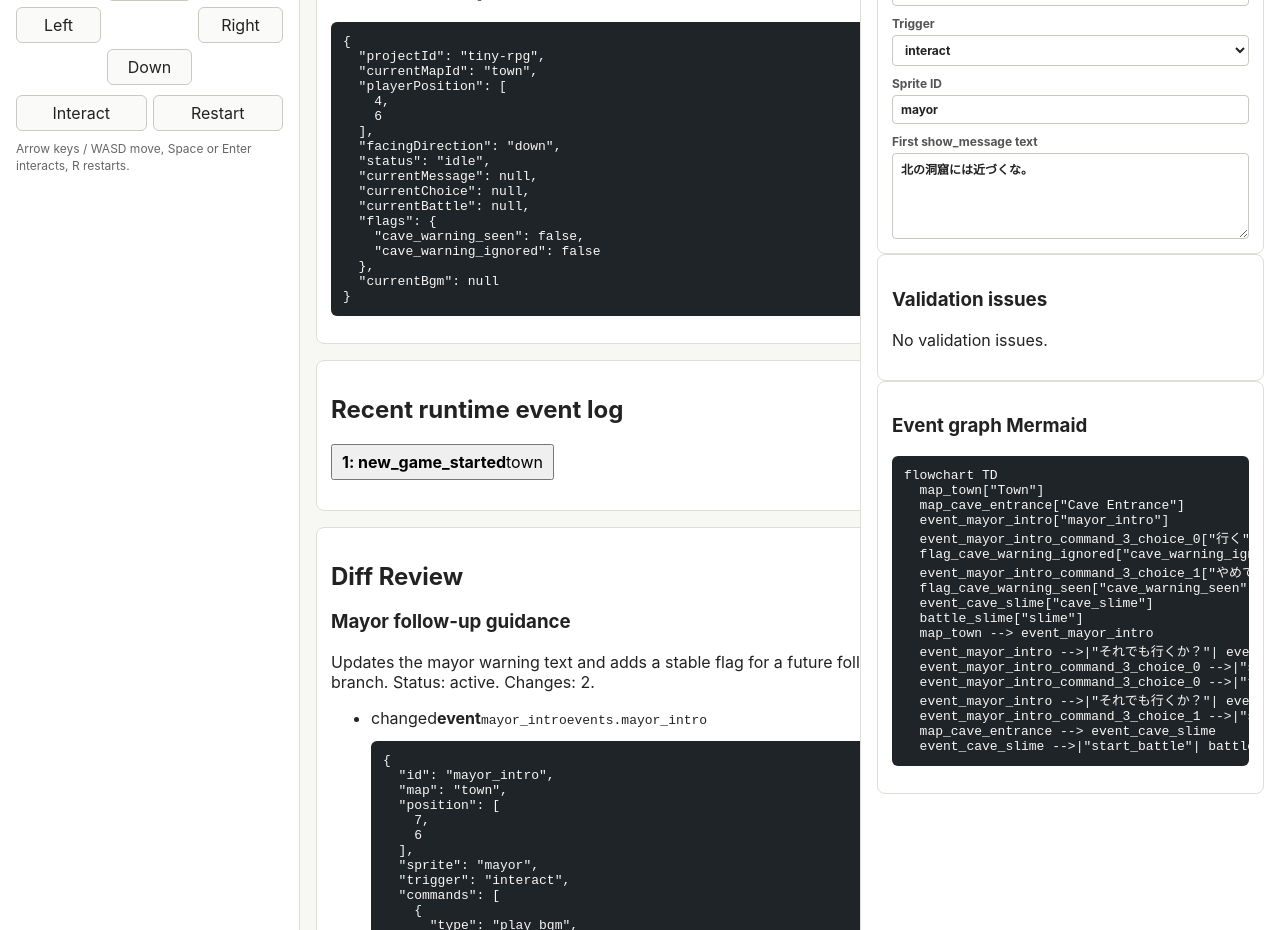
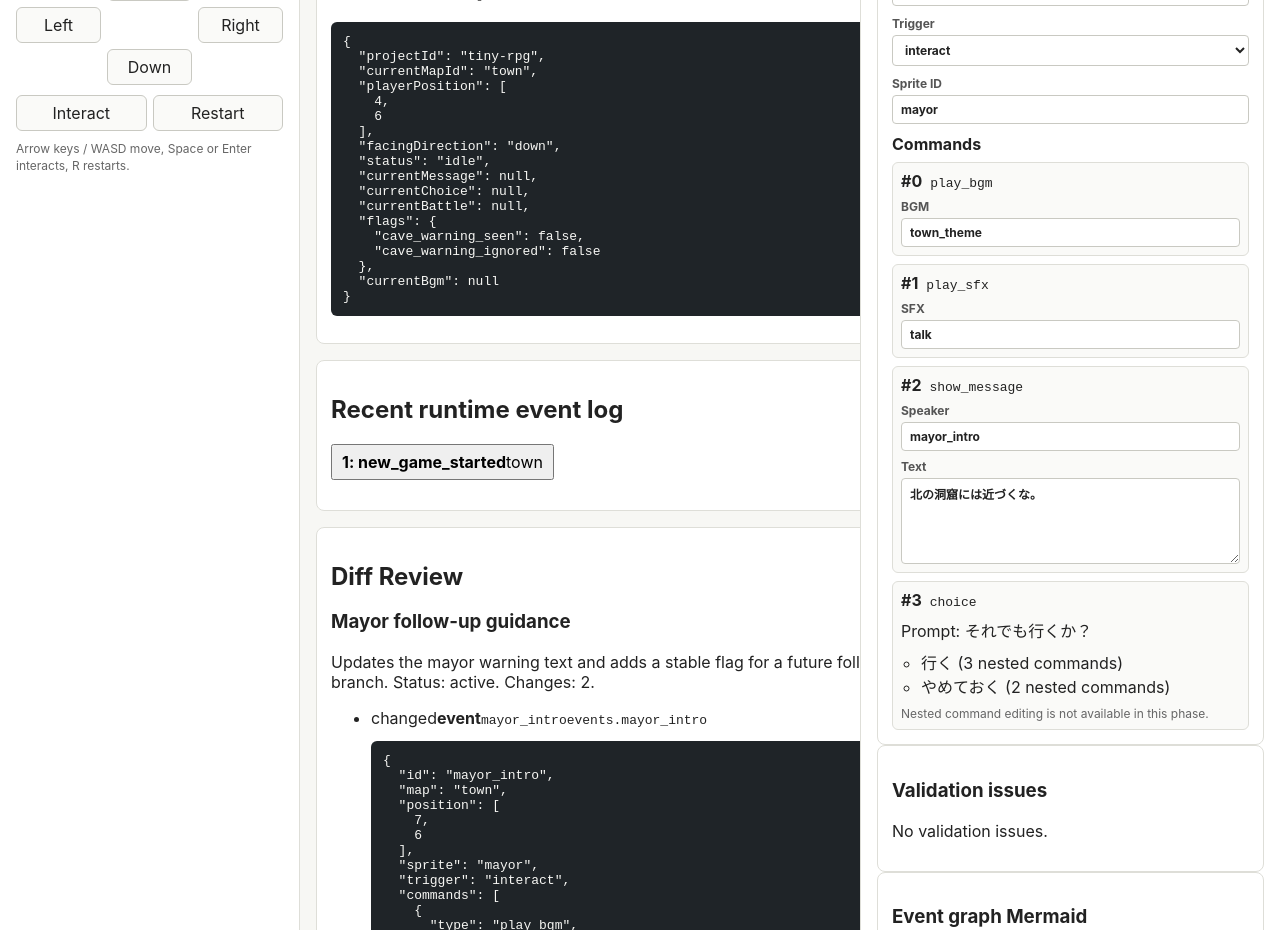
Before and after one commit to hayashikentaro/rpg-deck, a React (Vite) app in the folder apps/editor/: page / in a window 1280 px wide. Shown: the part 560-1490 px from the top of the page. Built offline with nearby package versions, Linux system fonts and the light colour scheme.

Commit message:
Add minimal top-level command editor

```diff
--- a/apps/editor/src/features/events/EventInspector.tsx
+++ b/apps/editor/src/features/events/EventInspector.tsx
@@ -17,8 +17,6 @@ export function EventInspector({
 }: EventInspectorProps) {
   const events = Object.values(project.events);
   const selectedEvent = selectedEventId ? project.events[selectedEventId] : undefined;
-  const firstMessageIndex = selectedEvent ? selectedEvent.commands.findIndex((command) => command.type === "show_message") : -1;
-  const firstMessage = firstMessageIndex >= 0 ? selectedEvent?.commands[firstMessageIndex] : undefined;
 
   return (
     <section className={["event-inspector", className].filter(Boolean).join(" ")} aria-label="Event inspector">
@@ -107,22 +105,27 @@ export function EventInspector({
                   }
                 />
               </label>
-              {firstMessage?.type === "show_message" ? (
-                <label>
-                  First show_message text
-                  <textarea
-                    value={firstMessage.text}
-                    onChange={(event) =>
-                      updateSelectedEvent(onUpdateEvent, selectedEvent.id, (current) => ({
-                        ...current,
-                        commands: replaceCommandText(current.commands, firstMessageIndex, event.target.value)
-                      }))
-                    }
-                  />
-                </label>
-              ) : (
-                <p>No show_message command in this event.</p>
-              )}
+              <section className="event-inspector__commands" aria-label="Event commands">
+                <h4>Commands</h4>
+                {selectedEvent.commands.length > 0 ? (
+                  <ol className="event-inspector__command-list">
+                    {selectedEvent.commands.map((command, commandIndex) => (
+                      <li className="event-inspector__command" key={`${selectedEvent.id}-${commandIndex}`}>
+                        <div className="event-inspector__command-header">
+                          <strong>#{commandIndex}</strong>
+                          <code>{command.type}</code>
+                        </div>
+                        {renderCommandEditor(command, commandIndex, selectedEvent.id, onUpdateEvent)}
+                      </li>
+                    ))}
+                  </ol>
+                ) : (
+                  <p>No commands in this event.</p>
+                )}
+                {!selectedEvent.commands.some((command) => command.type === "show_message") ? (
+                  <p>No show_message command in this event.</p>
+                ) : null}
+              </section>
             </>
           ) : (
             <p>Select an event to inspect.</p>
@@ -141,12 +144,186 @@ function updateSelectedEvent(
   onUpdateEvent?.(eventId, updater);
 }
 
-function replaceCommandText(commands: EventCommand[], commandIndex: number, text: string): EventCommand[] {
-  return commands.map((command, index) => {
-    if (index !== commandIndex || command.type !== "show_message") return command;
-    return {
-      ...command,
-      text
-    };
-  });
+function updateEventCommand(
+  onUpdateEvent: EventInspectorProps["onUpdateEvent"],
+  eventId: string,
+  commandIndex: number,
+  updater: (command: EventCommand) => EventCommand
+) {
+  updateSelectedEvent(onUpdateEvent, eventId, (event) => ({
+    ...event,
+    commands: event.commands.map((command, index) => (index === commandIndex ? updater(command) : command))
+  }));
 }
+
+function renderCommandEditor(
+  command: EventCommand,
+  commandIndex: number,
+  eventId: string,
+  onUpdateEvent: EventInspectorProps["onUpdateEvent"]
+) {
+  const commandType: string = command.type;
+
+  switch (command.type) {
+    case "show_message":
+      return (
+        <div className="event-inspector__command-fields">
+          <label>
+            Speaker
+            <input
+              type="text"
+              value={command.speaker ?? ""}
+              onChange={(event) =>
+                updateEventCommand(onUpdateEvent, eventId, commandIndex, (current) =>
+                  current.type === "show_message"
+                    ? {
+                        ...current,
+                        speaker: event.target.value || undefined
+                      }
+                    : current
+                )
+              }
+            />
+          </label>
+          <label>
+            Text
+            <textarea
+              value={command.text}
+              onChange={(event) =>
+                updateEventCommand(onUpdateEvent, eventId, commandIndex, (current) =>
+                  current.type === "show_message"
+                    ? {
+                        ...current,
+                        text: event.target.value
+                      }
+                    : current
+                )
+              }
+            />
+          </label>
+        </div>
+      );
+
+    case "play_bgm":
+      return renderTextCommandField("BGM", command.bgm, (value) =>
+        updateEventCommand(onUpdateEvent, eventId, commandIndex, (current) =>
+          current.type === "play_bgm" ? { ...current, bgm: value } : current
+        )
+      );
+
+    case "play_sfx":
+      return renderTextCommandField("SFX", command.sfx, (value) =>
+        updateEventCommand(onUpdateEvent, eventId, commandIndex, (current) =>
+          current.type === "play_sfx" ? { ...current, sfx: value } : current
+        )
+      );
+
+    case "set_flag":
+    case "unset_flag":
+      return renderTextCommandField("Flag", command.flag, (value) =>
+        updateEventCommand(onUpdateEvent, eventId, commandIndex, (current) =>
+          current.type === command.type ? { ...current, flag: value } : current
+        )
+      );
+
+    case "transfer_player":
+      return (
+        <div className="event-inspector__command-fields">
+          <label>
+            Map
+            <input
+              type="text"
+              value={command.map}
+              onChange={(event) =>
+                updateEventCommand(onUpdateEvent, eventId, commandIndex, (current) =>
+                  current.type === "transfer_player" ? { ...current, map: event.target.value } : current
+                )
+              }
+            />
+          </label>
+          <label>
+            Position X
+            <input
+              type="number"
+              value={command.position[0]}
+              onChange={(event) =>
+                updateEventCommand(onUpdateEvent, eventId, commandIndex, (current) =>
+                  current.type === "transfer_player"
+                    ? { ...current, position: [Number(event.target.value), current.position[1]] }
+                    : current
+                )
+              }
+            />
+          </label>
+          <label>
+            Position Y
+            <input
+              type="number"
+              value={command.position[1]}
+              onChange={(event) =>
+                updateEventCommand(onUpdateEvent, eventId, commandIndex, (current) =>
+                  current.type === "transfer_player"
+                    ? { ...current, position: [current.position[0], Number(event.target.value)] }
+                    : current
+                )
+              }
+            />
+          </label>
+        </div>
+      );
+
+    case "start_battle":
+      return renderTextCommandField("Enemy", command.enemy, (value) =>
+        updateEventCommand(onUpdateEvent, eventId, commandIndex, (current) =>
+          current.type === "start_battle" ? { ...current, enemy: value } : current
+        )
+      );
+
+    case "choice":
+      return (
+        <div className="event-inspector__command-readonly">
+          <p>Prompt: {command.prompt}</p>
+          <ul>
+            {command.options.map((option, optionIndex) => (
+              <li key={`${option.label}-${optionIndex}`}>
+                {option.label} ({option.commands.length} nested commands)
+              </li>
+            ))}
+          </ul>
+          <p className="event-inspector__readonly-note">Nested command editing is not available in this phase.</p>
+        </div>
+      );
+
+    case "if_flag":
+      return (
+        <div className="event-inspector__command-readonly">
+          <p>
+            Flag: {command.flag}. Then: {command.then.length} commands. Else: {command.else?.length ?? 0} commands.
+          </p>
+          <p className="event-inspector__readonly-note">Nested command editing is not available in this phase.</p>
+        </div>
+      );
+
+    case "give_item":
+    case "take_item":
+      return (
+        <p className="event-inspector__readonly-note">
+          Item: {command.item}. Quantity: {command.quantity ?? 1}. Read-only in this phase.
+        </p>
+      );
+
+    default:
+      return <p className="event-inspector__readonly-note">{commandType} is read-only in this phase.</p>;
+  }
+}
+
+function renderTextCommandField(label: string, value: string, onChange: (value: string) => void) {
+  return (
+    <div className="event-inspector__command-fields">
+      <label>
+        {label}
+        <input type="text" value={value} onChange={(event) => onChange(event.target.value)} />
+      </label>
+    </div>
+  );
+}
--- a/apps/editor/src/styles.css
+++ b/apps/editor/src/styles.css
@@ -288,6 +288,54 @@ textarea {
   resize: vertical;
 }
 
+.event-inspector__commands {
+  display: grid;
+  gap: 8px;
+}
+
+.event-inspector__commands h4 {
+  margin: 0;
+}
+
+.event-inspector__command-list {
+  display: grid;
+  gap: 8px;
+  margin: 0;
+  padding: 0;
+  list-style: none;
+}
+
+.event-inspector__command {
+  display: grid;
+  gap: 8px;
+  padding: 8px;
+  border: 1px solid #deded8;
+  border-radius: 6px;
+  background: #fafaf8;
+}
+
+.event-inspector__command-header {
+  display: flex;
+  gap: 8px;
+  align-items: baseline;
+}
+
+.event-inspector__command-fields,
+.event-inspector__command-readonly {
+  display: grid;
+  gap: 8px;
+}
+
+.event-inspector__command-readonly ul {
+  margin: 0;
+  padding-left: 20px;
+}
+
+.event-inspector__readonly-note {
+  color: #666;
+  font-size: 12px;
+}
+
 .runtime-controls {
   display: grid;
   gap: 10px;
```
Also changed, not shown: 2 other files (tests, documents, lock files or other folders).
